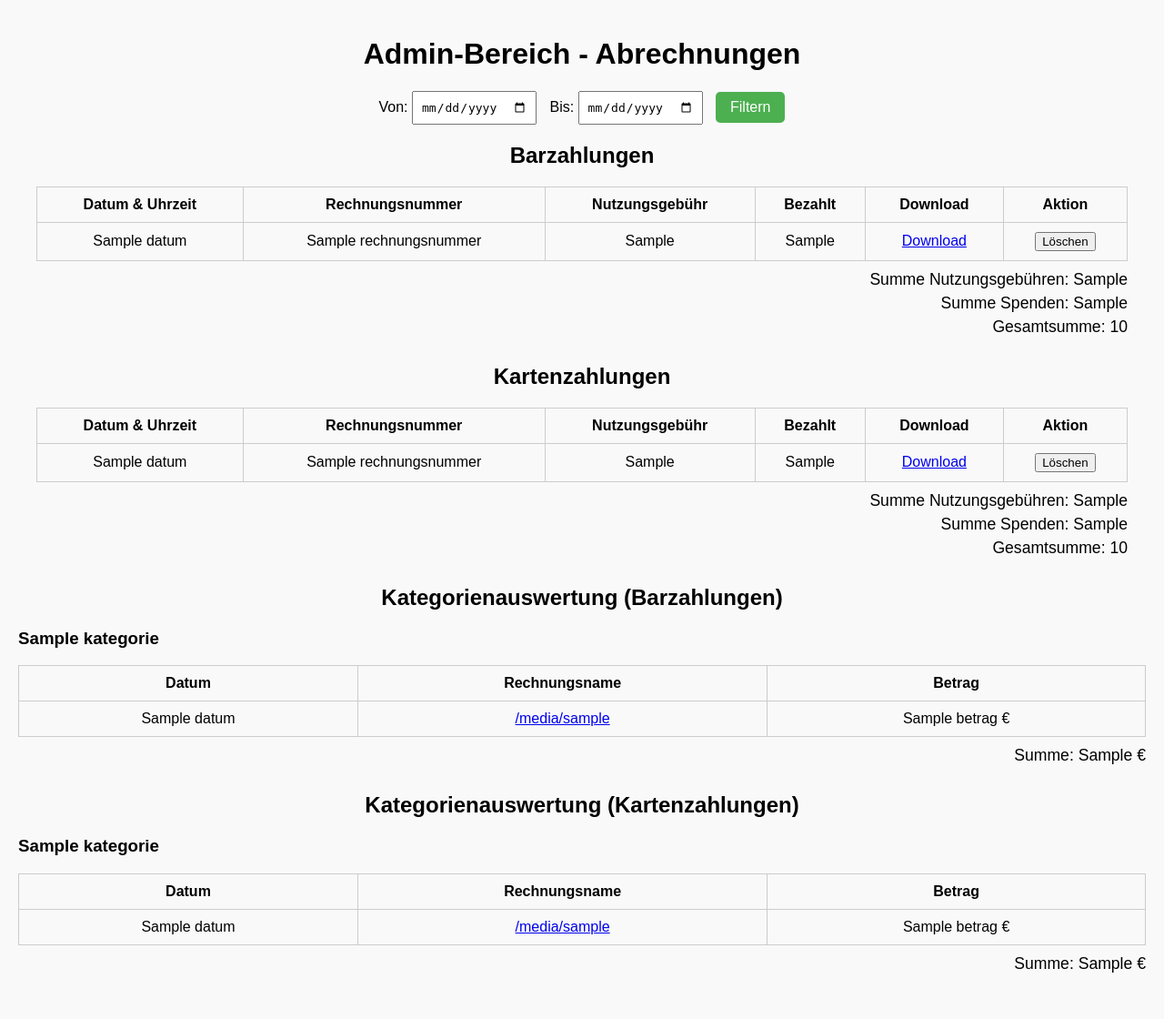
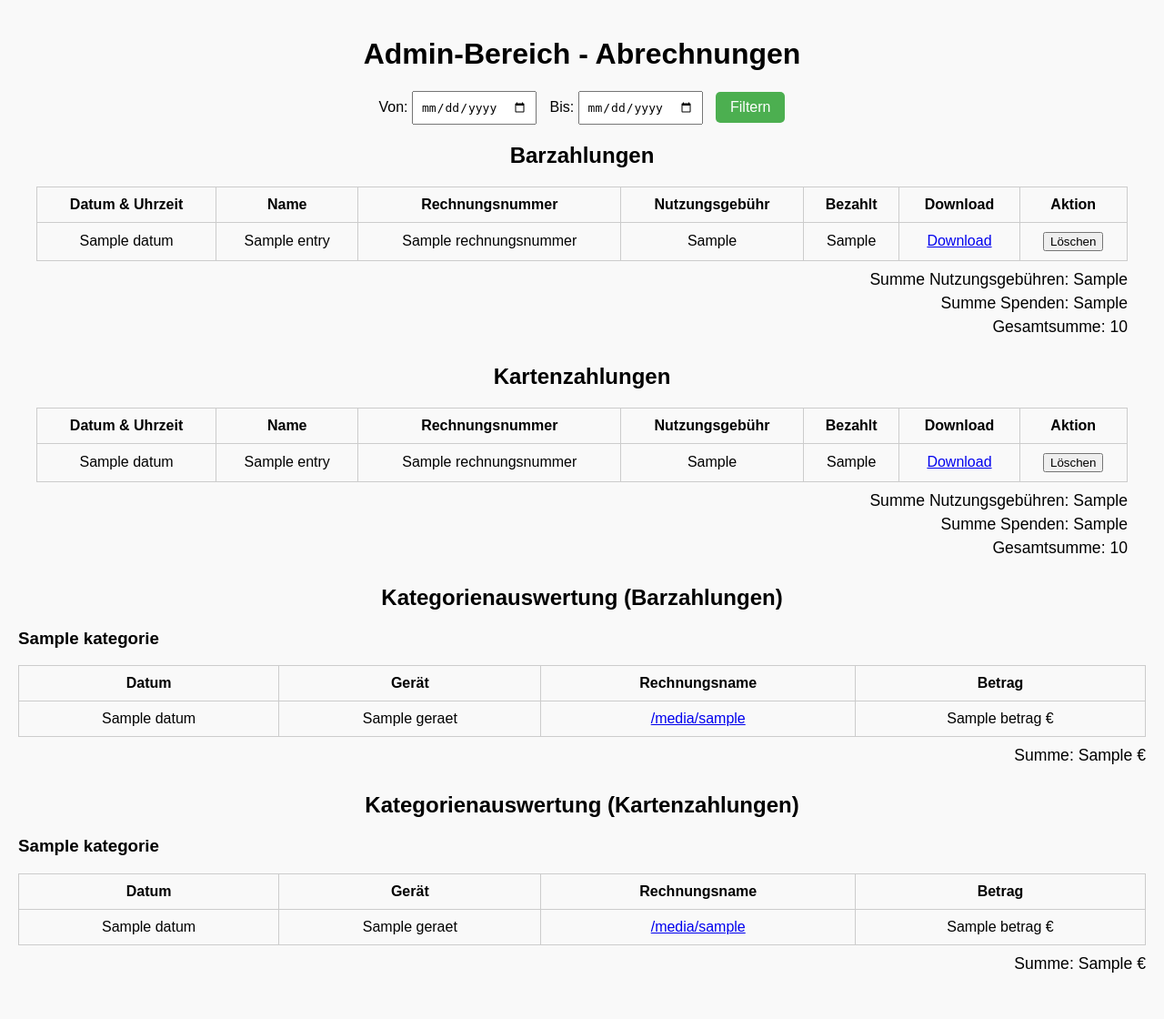
Before and after one commit to FabLabLuebeckEV/BezahlTerminal, a Flask app: template templates/admin.html in a window 1280 px wide. Shown: the whole page at 91% size. Run offline with Flask 3, Linux system fonts and the light colour scheme; the template is opened without the code that fills it: most values are stand-ins (such as "Sample title", 1, 10 or a date in 2020); parts of the project's set-up code (start-up, migrations or seed data) failed here and were passed over.

Commit message:
Namen und Geräte hinzugefügt

```diff
--- a/main.py
+++ b/main.py
@@ -413,11 +413,12 @@ def admin():
         for entry in eintraege:
             datum = entry["datum"]
             filename = entry["pdf_filename"]
+            person = entry["name"]
             positionen_text = entry.get("positionen", "")
             if positionen_text == "Keine Positionen":
                 continue
 
-            # === SPENDEN-LOGIK ===
+            # === SPENDEN ===
             try:
                 spende = float(entry.get("spendenbetrag", "0").replace(",", "."))
             except Exception:
@@ -426,10 +427,12 @@ def admin():
                 k_data.setdefault("Spenden", []).append({
                     "datum": datum,
                     "filename": filename,
-                    "betrag": round(spende, 2)
+                    "betrag": round(spende, 2),
+                    "geraet": "Spende",
+                    "name": person
                 })
 
-            # === POSITIONEN VERARBEITEN ===
+            # === POSITIONEN ===
             for pos in positionen_text.split("; "):
                 if "=>" not in pos:
                     continue
@@ -446,13 +449,14 @@ def admin():
                 k_data.setdefault(kategorie, []).append({
                     "datum": datum,
                     "filename": filename,
-                    "betrag": round(betrag, 2)
+                    "betrag": round(betrag, 2),
+                    "geraet": gerätename,
+                    "name": person
                 })
 
-        # Farbliche Gruppierung vorbereiten
+        # Farben für Rechnungen
         for kategorie, eintraege in k_data.items():
             eintraege.sort(key=lambda x: (x["filename"], x["datum"]))
-            farbgruppen = {}
             current_color = 0
             last_filename = None
             for eintrag in eintraege:
--- a/templates/admin.html
+++ b/templates/admin.html
@@ -23,6 +23,7 @@
       <thead>
         <tr>
           <th>Datum & Uhrzeit</th>
+          <th>Name</th>
           <th>Rechnungsnummer</th>
           <th>Nutzungsgebühr</th>
           <th>Bezahlt</th>
@@ -34,6 +35,7 @@
         {% for entry in bar_entries %}
         <tr>
           <td>{{ entry.datum }}</td>
+          <td>{{ entry.name }}</td>
           <td>{{ entry.rechnungsnummer or "-" }}</td>
           <td>{{ entry.berechneter_gesamtpreis }}</td>
           <td>{{ entry.bezahlter_betrag }}</td>
@@ -60,6 +62,7 @@
       <thead>
         <tr>
           <th>Datum & Uhrzeit</th>
+          <th>Name</th>
           <th>Rechnungsnummer</th>
           <th>Nutzungsgebühr</th>
           <th>Bezahlt</th>
@@ -71,6 +74,7 @@
         {% for entry in card_entries %}
         <tr>
           <td>{{ entry.datum }}</td>
+          <td>{{ entry.name }}</td>
           <td>{{ entry.rechnungsnummer or "-" }}</td>
           <td>{{ entry.berechneter_gesamtpreis }}</td>
           <td>{{ entry.bezahlter_betrag }}</td>
@@ -99,6 +103,7 @@
     <thead>
       <tr>
         <th>Datum</th>
+        <th>Gerät</th>
         <th>Rechnungsname</th>
         <th>Betrag</th>
       </tr>
@@ -107,6 +112,7 @@
       {% for eintrag in eintraege %}
       <tr class="row-{{ eintrag.farbe }}">
         <td>{{ eintrag.datum }}</td>
+        <td>{{ eintrag.geraet }}</td>
         <td><a href="{{ url_for('download_pdf', filename=eintrag.filename) }}">{{ eintrag.filename[:-4] }}</a></td>
         <td>{{ eintrag.betrag }} €</td>
       </tr>
@@ -125,6 +131,7 @@
     <thead>
       <tr>
         <th>Datum</th>
+        <th>Gerät</th>
         <th>Rechnungsname</th>
         <th>Betrag</th>
       </tr>
@@ -133,6 +140,7 @@
       {% for eintrag in eintraege %}
       <tr class="row-{{ eintrag.farbe }}">
         <td>{{ eintrag.datum }}</td>
+        <td>{{ eintrag.geraet }}</td>
         <td><a href="{{ url_for('download_pdf', filename=eintrag.filename) }}">{{ eintrag.filename[:-4] }}</a></td>
         <td>{{ eintrag.betrag }} €</td>
       </tr>
```
